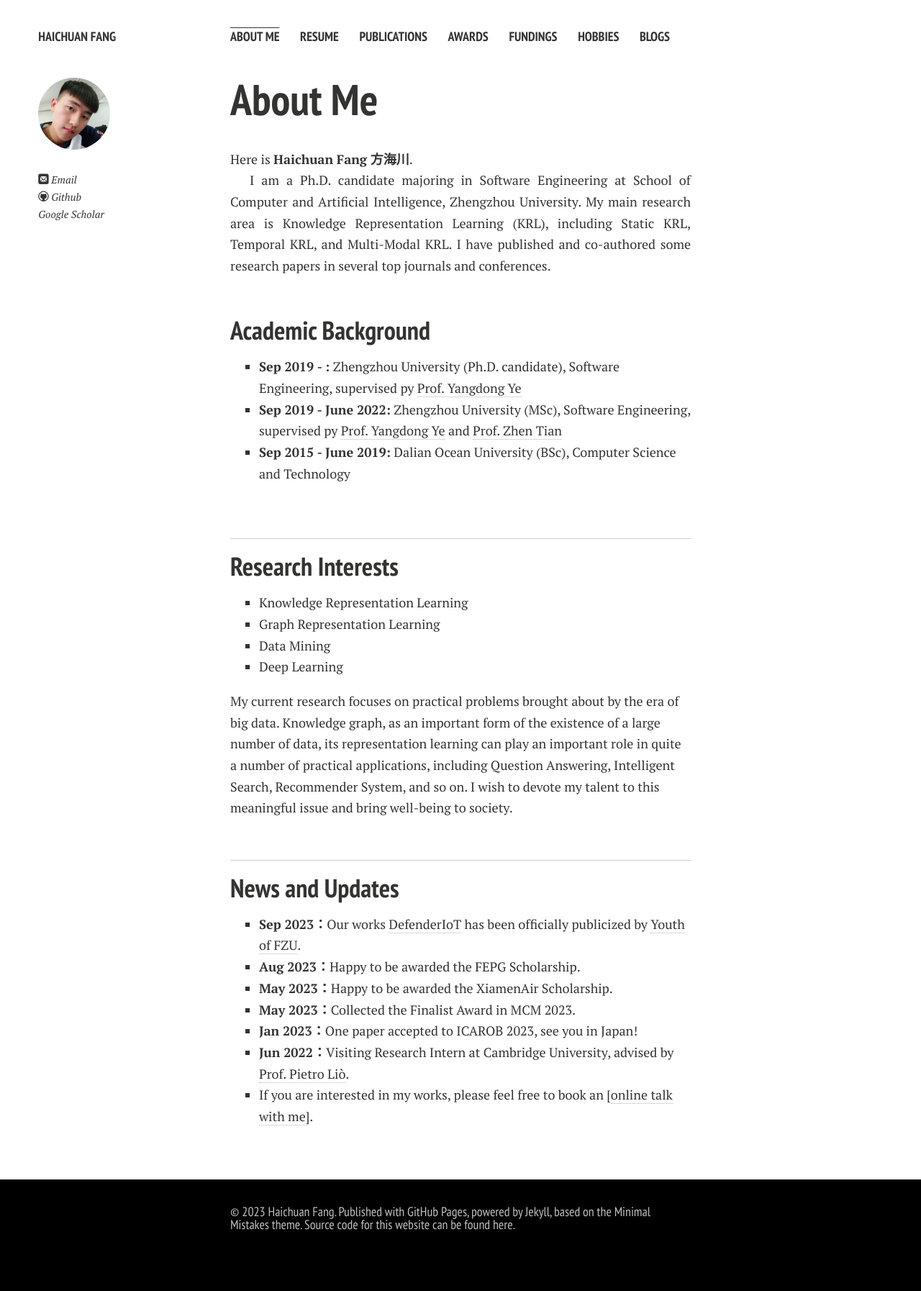
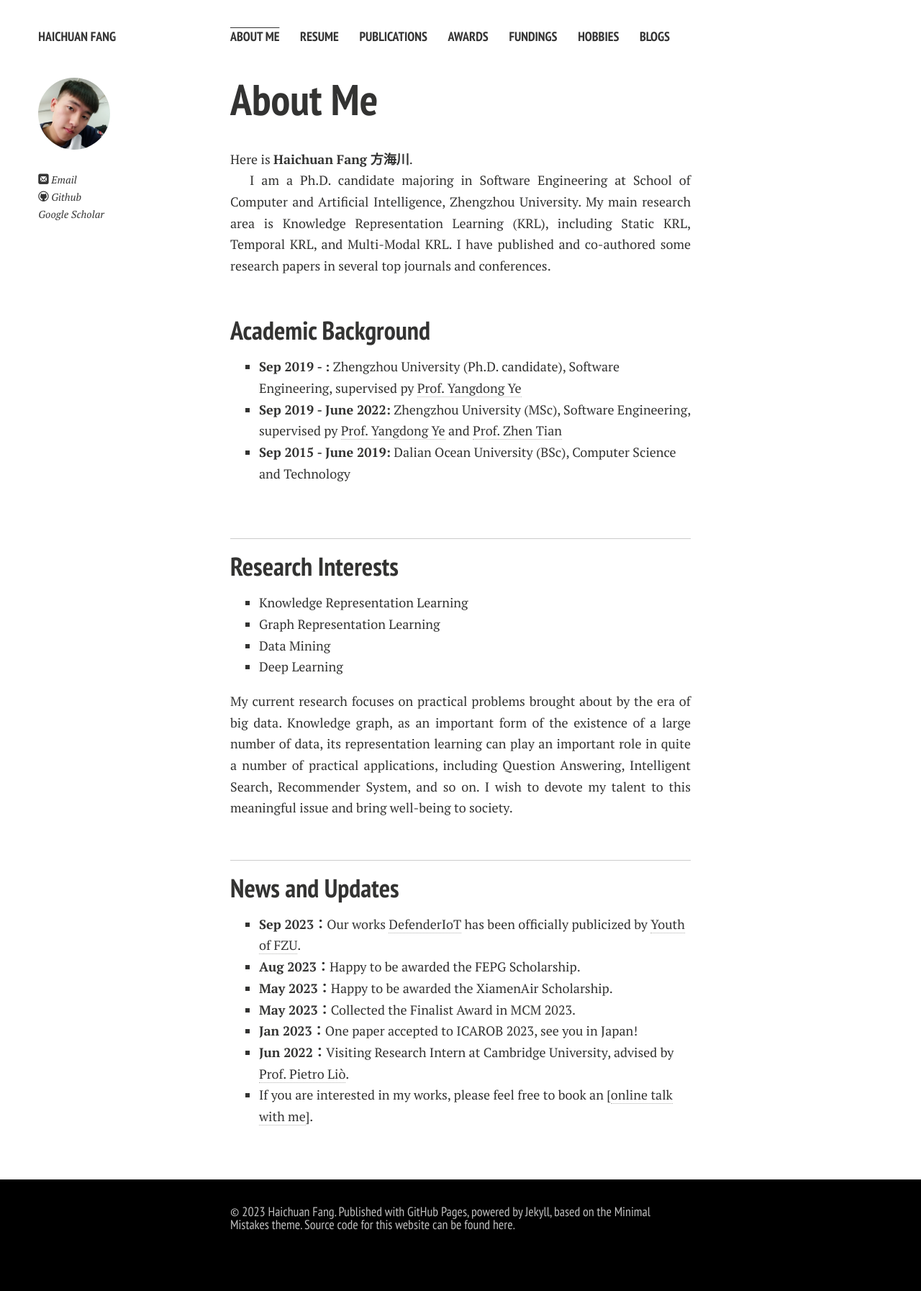
Before and after one commit to wywsunflower/wywsunflower.github.io, a Jekyll site: the page built from index.md, in a window 1280 px wide. Shown: the whole page at 72% size. Built offline with Jekyll 4.4.1, drawn with Linux system fonts in a browser that asks for light colours; nearby versions of some CDN libraries; comment, search, counter and statistics services are not loaded; a style sheet for code colours, icons or effects is not loaded; our own code applies the rules of GitHub Pages for plain Markdown files.

Commit message:
Update index.md

```diff
--- a/index.md
+++ b/index.md
@@ -34,8 +34,8 @@ I am a senior student majoring in **Automation** at Fuzhou University and **Robo
 - Graph Representation Learning
 - Data Mining
 - Deep Learning
+<p align="justify">My current research focuses on practical problems brought about by the era of big data. Knowledge graph, as an important form of the existence of a large number of data, its representation learning can play an important role in quite a number of practical applications, including Question Answering, Intelligent Search, Recommender System, and so on. I wish to devote my talent to this meaningful issue and bring well-being to society.</p>
 
-My current research focuses on practical problems brought about by the era of big data. Knowledge graph, as an important form of the existence of a large number of data, its representation learning can play an important role in quite a number of practical applications, including Question Answering, Intelligent Search, Recommender System, and so on. I wish to devote my talent to this meaningful issue and bring well-being to society.
 
 <br>
 
```
